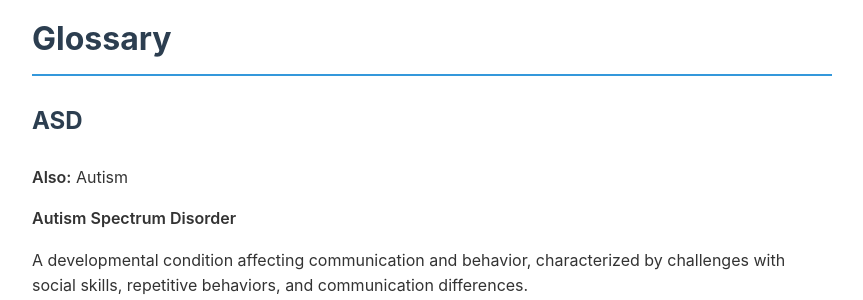
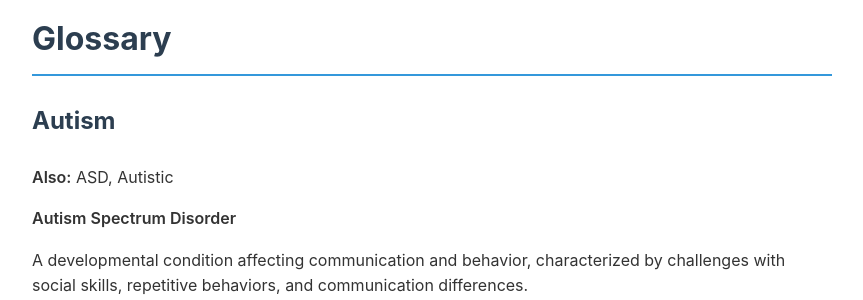
Before and after one commit to SignalBlind/SignalBlind.github.io, a Jekyll site: the page built from print-export-page.md, in a window 1280 px wide and 900 px high, scrolled down 2188 px. Shown: the part 154-454 px from the top of the window, without its empty margins (208-1071 px from the left). Built offline with Jekyll 4.4.1, drawn with Linux system fonts in a browser that asks for light colours.

Commit message:
missed changes

```diff
--- a/_data/glossary.yml
+++ b/_data/glossary.yml
@@ -1,6 +1,7 @@
-- term: ASD
+- term: Autism
   alternates:
-    - Autism
+    - ASD
+    - Autistic
   full: Autism Spectrum Disorder
   definition: A developmental condition affecting communication and behavior, characterized by challenges with social skills, repetitive behaviors, and communication differences.
 
```
